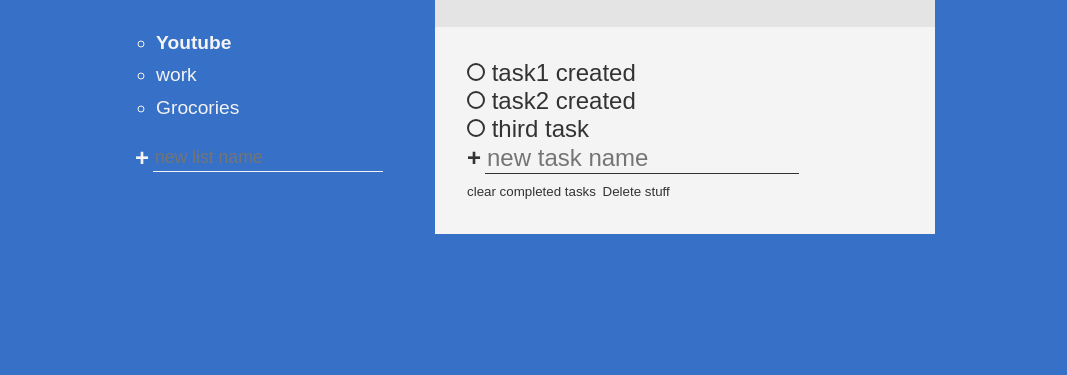
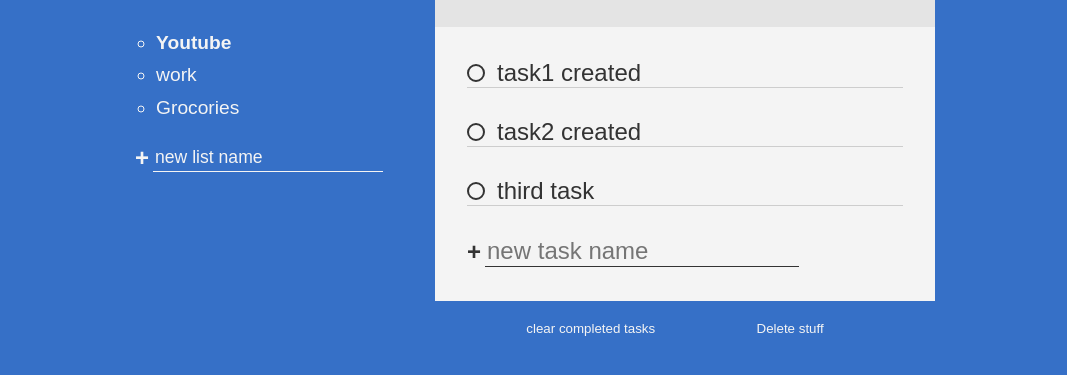
Before and after one commit to rahulreddybiski/To-do-list-app, a plain HTML site: page index.html in a window 1280 px wide. Shown: the part 215-590 px from the top of the page, without its empty margins (105-1172 px from the left). Drawn offline with Linux system fonts and the light colour scheme.

Commit message:
completed styling

```diff
--- a/style.css
+++ b/style.css
@@ -68,7 +68,7 @@ form{
     font-size: 1.5rem;
     font-weight: 900;
     margin-right: 0.25rem;
-    transition: opacity 100ms ease-in;
+    transition: opacity 200ms ease-in;
 }
 .btn.create:hover{
     opacity: 0.5;
@@ -93,6 +93,11 @@ form{
 }
 .new.list{
     font-size: 1.1rem;
+    color: var(--clr-light);
+}
+.new.list::placeholder{
+    color: var(--clr-light);
+
 }
 .active-list{
     font-weight: 700;
@@ -119,14 +124,38 @@ form{
     margin: 0;
     font-size: 1rem;
 }
+.new.task{
+    margin-bottom: 2px;
+}
 .todo-body{
     padding: var(--spacer);
-
+    position: relative;
 }
 
 [type="checkbox"] {
     opacity: 0;
     position: absolute;
+}
+
+.task label {
+    display: inline-flex;
+    align-items: center;
+    position: relative;
+
+}
+.task{
+    position: relative;
+    margin-bottom: 1.25em;
+}
+.task::after{
+    content: "";
+    position: absolute;
+    right: 0;
+    left: 0;
+    bottom: 0px;
+    height: 1px;
+    background: currentColor;
+    opacity: 0.2;
 }
 
 .custom-checkbox{
@@ -135,7 +164,39 @@ form{
     width: var(--size);
     height: var(--size);
     cursor: pointer;
+    margin-right: 12px;
     border: 2px solid currentColor;
     border-radius: 50%;
+    transform: scale(1);
+    transition: transform 300ms ease-in;
+}
+
+
+
+.task:hover .custom-checkbox,
+[type="checkbox"]:focus + label .custom-checkbox
+{
+    transform: scale(1.1) ;
+    color: var(--clr-primary);
+}
+
+[type="checkbox"]:checked + label .custom-checkbox{
+    background: var(--clr-primary);
+    border-color: var(--clr-primary);
+    box-shadow: inset 0 0 0px 3px white;
+}
+
+[type="checkbox"]:checked + label{
+    opacity: 0.5;
+}
+
+.delete-stuff{
+    display: flex;
+    justify-content: space-evenly;
+    position: absolute;
+    bottom: -35px;
+    width: 100%;
+    color: var(--clr-light);
+    right: 10px;
 
 }
```
